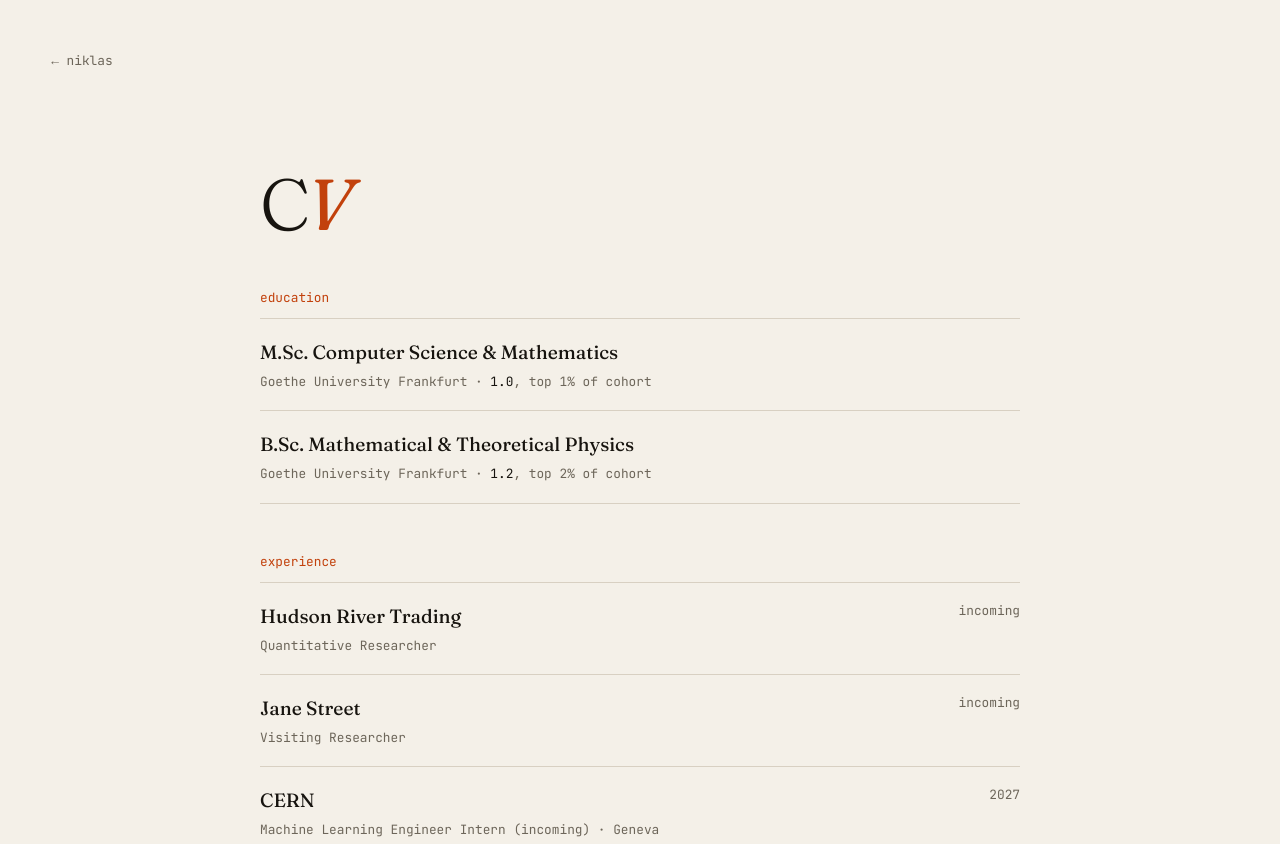
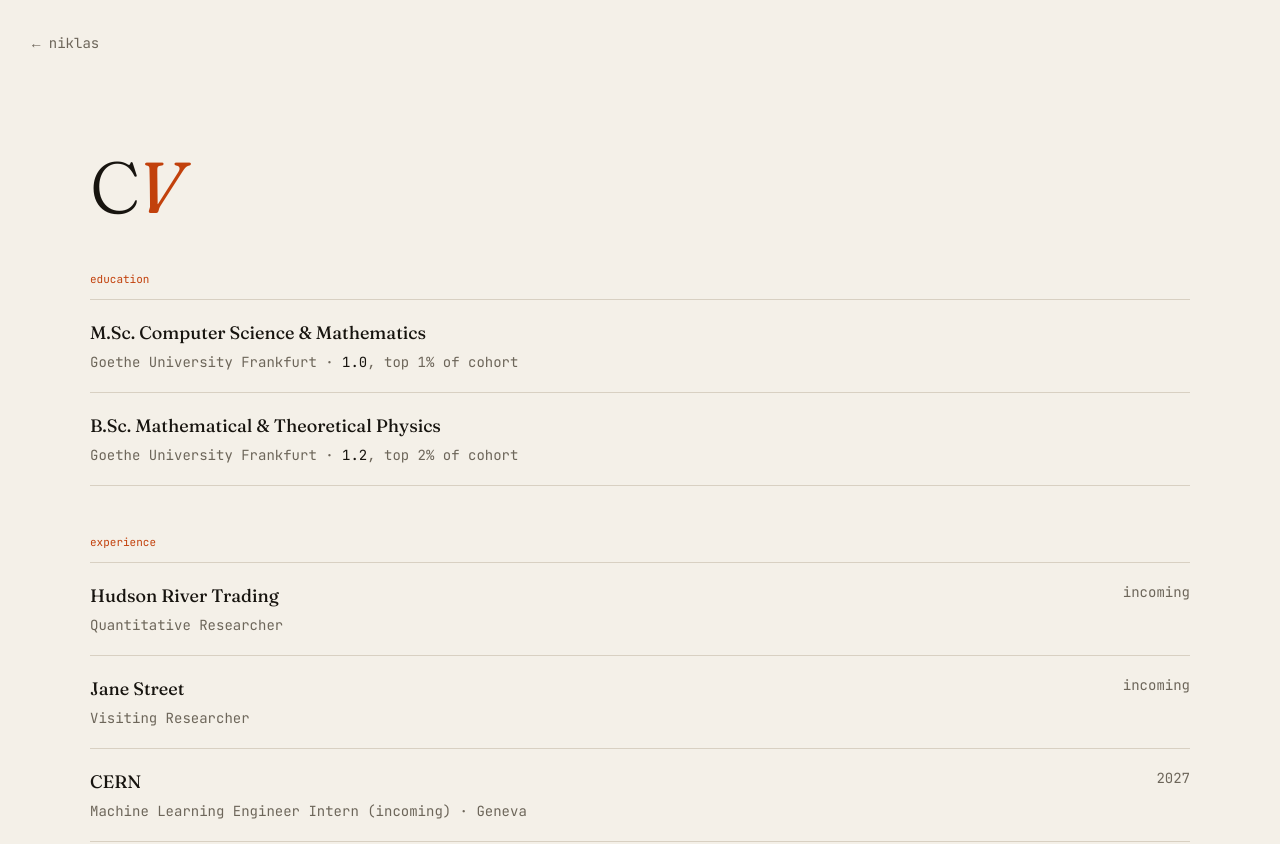
Before and after one commit to niklasdgl/niklasdgl.github.io, a plain HTML site: page cv.html in a window 1280 px wide. Shown: the top 844 px of the page. Drawn offline with Linux system fonts and the light colour scheme.

Commit message:
style: match reference site's size scale

```diff
--- a/page.css
+++ b/page.css
@@ -1,27 +1,30 @@
 /* shared style for the sub-pages (cv, publications) */
-:root { --paper: #f4f0e8; --ink: #17140f; --muted: #6d665a; --rule: #d8d0c2; --accent: #c2410c; --gutter: clamp(20px, 4vw, 56px); }
+:root { --paper: #f4f0e8; --ink: #17140f; --muted: #6d665a; --rule: #d8d0c2; --accent: #c2410c; --gutter: 1rem; }
 @media (prefers-color-scheme: dark) {
   :root:not([data-theme="light"]) { --paper: #000; --ink: #ece6da; --muted: #8f877a; --rule: #26231e; --accent: #f59e0b; }
 }
 :root[data-theme="dark"] { --paper: #000; --ink: #ece6da; --muted: #8f877a; --rule: #26231e; --accent: #f59e0b; }
 
 * { box-sizing: border-box; margin: 0; }
-body { background: var(--paper); color: var(--ink); font-family: "JetBrains Mono", ui-monospace, monospace; font-size: 0.8rem; line-height: 1.6; padding: var(--gutter); }
+body { background: var(--paper); color: var(--ink); font-family: "JetBrains Mono", ui-monospace, monospace; font-size: 0.875rem; line-height: 1.625; padding: var(--gutter); }
 a { color: var(--muted); text-decoration: none; transition: color 150ms; }
 a:hover { color: var(--accent); }
 :focus-visible { outline: 2px solid var(--accent); outline-offset: 3px; }
 
-main { max-width: 760px; margin: 12vh auto 15vh; }
-h1 { font-family: "Fraunces", Georgia, serif; font-weight: 300; font-size: clamp(2.6rem, 1.5rem + 4vw, 4.5rem); letter-spacing: -0.04em; line-height: 1; margin-bottom: 40px; }
+main { max-width: 1100px; margin: 12vh auto 15vh; }
+h1 { font-family: "Fraunces", Georgia, serif; font-weight: 300; font-size: 3rem; letter-spacing: -0.04em; line-height: 1; margin-bottom: 40px; }
 h1 em { font-weight: 400; color: var(--accent); }
-h2 { font-weight: 400; font-size: 0.8rem; color: var(--accent); margin: 48px 0 0; padding-bottom: 10px; }
+h2 { font-weight: 400; font-size: 0.6875rem; color: var(--accent); margin: 48px 0 0; padding-bottom: 10px; }
 
 ol { list-style: none; padding: 0; border-top: 1px solid var(--rule); }
 ol > li { padding: 18px 0; border-bottom: 1px solid var(--rule); display: grid; grid-template-columns: minmax(0, 1fr) auto; gap: 4px 24px; }
-.title { font-family: "Fraunces", Georgia, serif; font-size: 1.2rem; font-weight: 450; color: var(--ink); }
+.title { font-family: "Fraunces", Georgia, serif; font-size: 1.125rem; font-weight: 450; color: var(--ink); }
 .when { color: var(--muted); white-space: nowrap; align-self: baseline; }
 .meta, .full { color: var(--muted); grid-column: 1 / -1; }
 .meta b { color: var(--ink); font-weight: 400; }
+
+@media (min-width: 640px) { :root { --gutter: 2rem; } h1 { font-size: 3.75rem; } }
+@media (min-width: 768px) { h1 { font-size: 4.5rem; } }
 
 @media (max-width: 600px) {
   ol > li { grid-template-columns: 1fr; }
```
Also changed, not shown: index.html (+5 -3 lines).
